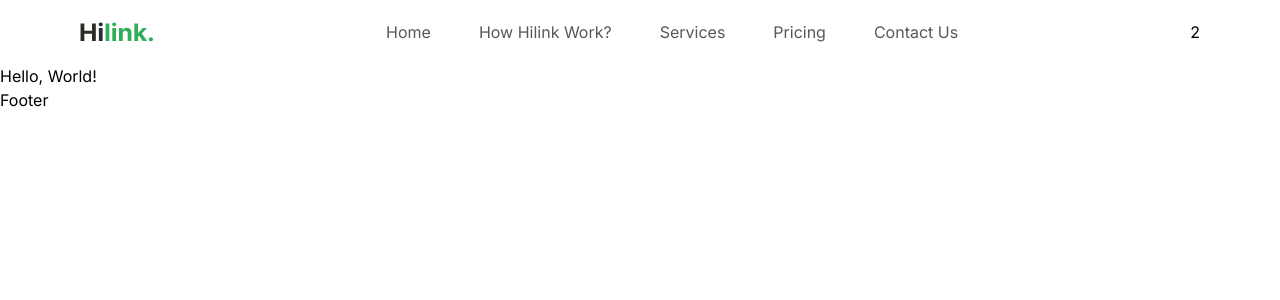
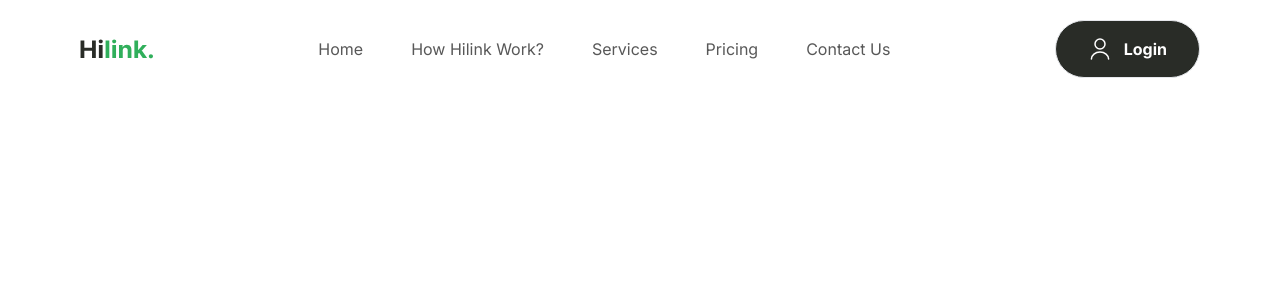
Before and after one commit to KShawki/Travel, a Next.js app: page / in a window 1280 px wide. Shown: the top 300 px of the page. Built offline with nearby package versions, Linux system fonts and the light colour scheme.

Commit message:
Add Navbar

```diff
--- a/app/layout.tsx
+++ b/app/layout.tsx
@@ -18,7 +18,7 @@ export default function RootLayout({
       <body>
         <Navbar />
         <main className='relative overflow-hidden'>{children}</main>
-        <Footer />
+        {/* <Footer /> */}
       </body>
     </html>
   );
--- a/app/page.tsx
+++ b/app/page.tsx
@@ -3,7 +3,7 @@ import Image from 'next/image';
 export default function Home() {
   return (
     <main>
-      <h1>Hello, World!</h1>
+      {/* <h1>Hello, World!</h1> */}
     </main>
   );
 }
--- /dev/null
+++ b/components/Button.tsx
@@ -0,0 +1,21 @@
+import Image from 'next/image';
+import React from 'react';
+
+type ButtonProps = {
+  type: 'button' | 'submit';
+  title: string;
+  icon?: string;
+  variant: 'btn_dark_green';
+};
+
+const Button = (props: ButtonProps) => {
+  const { type, title, icon, variant } = props;
+  return (
+    <button type={type} className={`flexCenter gap-3 rounded-full border ${variant}`}>
+      {icon && <Image alt={title} src={icon} width={24} height={24} />}
+      <label className='bold-16'>{title}</label>
+    </button>
+  );
+};
+
+export default Button;
--- a/components/Navbar.tsx
+++ b/components/Navbar.tsx
@@ -1,6 +1,7 @@
 import { NAV_LINKS } from '@/constants/constant.index';
 import Image from 'next/image';
 import Link from 'next/link';
+import Button from './Button';
 
 const Navbar = () => {
   return (
@@ -15,7 +16,22 @@ const Navbar = () => {
           </li>
         ))}
       </ul>
-      <div>2</div>
+      <div className='hidden lg:flexCenter'>
+        <Button
+          type='button'
+          title='Login'
+          icon='/user.svg'
+          variant='btn_dark_green'
+        />
+      </div>
+
+      <Image
+        src='/menu.svg'
+        width={32}
+        height={32}
+        alt='menu'
+        className='inline-block cursor-pointer lg:hidden '
+      />
     </nav>
   );
 };
```
